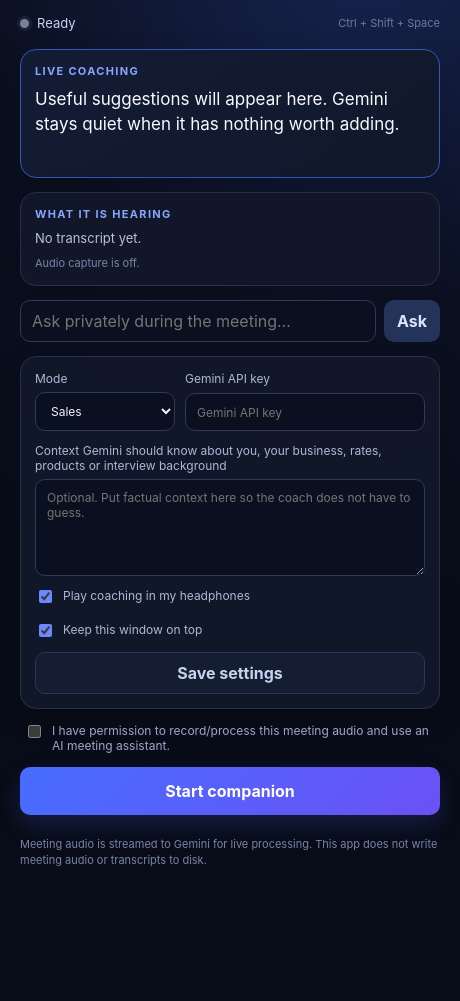
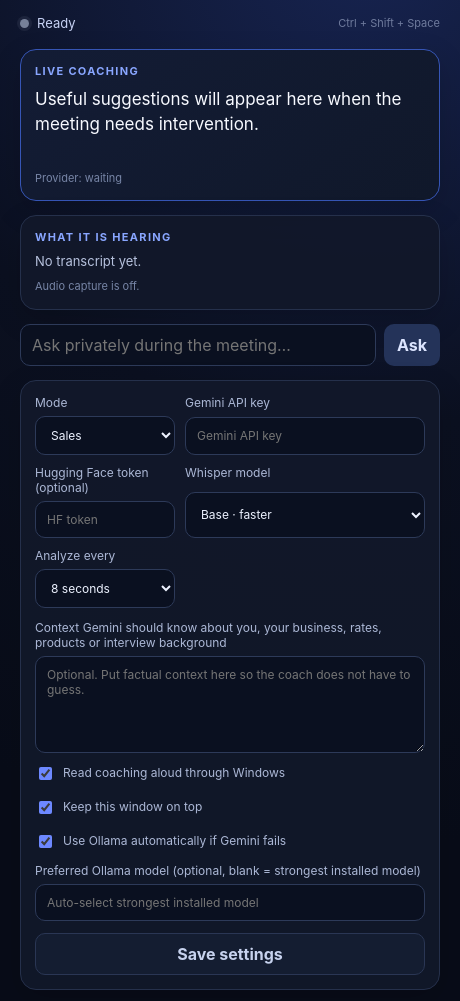
Before and after one commit to lionsgrandson/zoomComp, an Electron app: page src/renderer/index.html in a window 460 px wide. Shown: the part 68-1069 px from the top of the page. Before the commit the page ends 956 px from the top, so only its background shows below. Drawn offline with Linux system fonts and the light colour scheme; no server answers.

Commit message:
feat: add local AI and fallback controls to GUI

```diff
--- a/src/renderer/index.html
+++ b/src/renderer/index.html
@@ -25,7 +25,8 @@
 
     <section class="coach-card">
       <p class="label">Live coaching</p>
-      <div id="advice" class="advice">Useful suggestions will appear here. Gemini stays quiet when it has nothing worth adding.</div>
+      <div id="advice" class="advice">Useful suggestions will appear here when the meeting needs intervention.</div>
+      <p id="provider" class="muted">Provider: waiting</p>
     </section>
 
     <section class="live-area">
@@ -54,6 +55,31 @@
           <span>Gemini API key</span>
           <input id="apiKey" type="password" autocomplete="off" spellcheck="false" placeholder="Gemini API key" />
         </label>
+
+        <label>
+          <span>Hugging Face token (optional)</span>
+          <input id="hfToken" type="password" autocomplete="off" spellcheck="false" placeholder="HF token" />
+        </label>
+
+        <label>
+          <span>Whisper model</span>
+          <select id="whisperModel">
+            <option value="base">Base · faster</option>
+            <option value="small">Small · recommended</option>
+            <option value="medium">Medium · more accurate / heavier</option>
+            <option value="large-v3">Large v3 · most accurate / heavy</option>
+          </select>
+        </label>
+
+        <label>
+          <span>Analyze every</span>
+          <select id="intervalSeconds">
+            <option value="8">8 seconds</option>
+            <option value="12">12 seconds</option>
+            <option value="20">20 seconds</option>
+            <option value="30">30 seconds</option>
+          </select>
+        </label>
       </div>
 
       <label>
@@ -62,9 +88,15 @@
       </label>
 
       <div class="toggles">
-        <label class="check"><input id="audioEnabled" type="checkbox" checked /> <span>Play coaching in my headphones</span></label>
+        <label class="check"><input id="audioEnabled" type="checkbox" checked /> <span>Read coaching aloud through Windows</span></label>
         <label class="check"><input id="alwaysOnTop" type="checkbox" checked /> <span>Keep this window on top</span></label>
+        <label class="check"><input id="ollamaEnabled" type="checkbox" checked /> <span>Use Ollama automatically if Gemini fails</span></label>
       </div>
+
+      <label>
+        <span>Preferred Ollama model (optional, blank = strongest installed model)</span>
+        <input id="ollamaModel" type="text" autocomplete="off" spellcheck="false" placeholder="Auto-select strongest installed model" />
+      </label>
 
       <button id="saveSettings" class="ghost" type="button">Save settings</button>
     </section>
@@ -75,7 +107,7 @@
     </label>
 
     <button id="startStop" class="primary" type="button">Start companion</button>
-    <p class="privacy">Meeting audio is streamed to Gemini for live processing. This app does not write meeting audio or transcripts to disk.</p>
+    <p class="privacy">Meeting audio is transcribed locally on this PC. Gemini receives rolling transcript text, not raw meeting audio. The app does not intentionally save meeting audio or transcripts to disk.</p>
   </main>
   <script src="./app.js"></script>
 </body>
```
